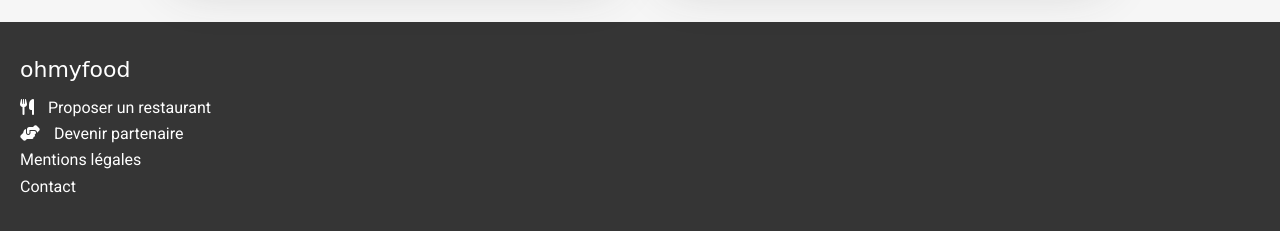
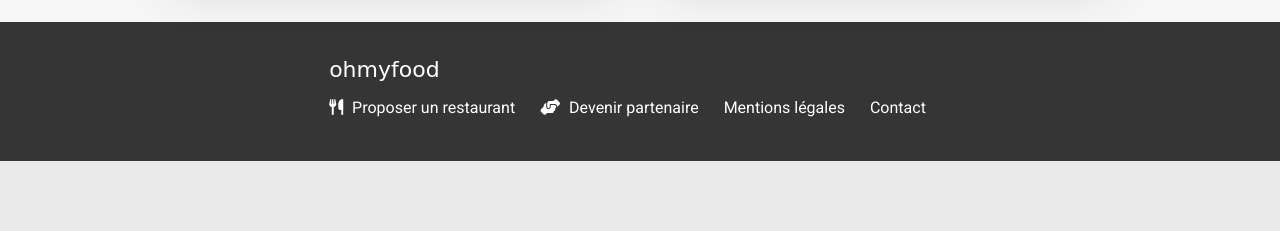
Before and after one commit to P0B0CK/OC_P03_OhMyFood, a website: page index.html in a window 1280 px wide. Shown: the part 1267-1498 px from the top of the page. After the commit the page ends 1428 px from the top, so only its background shows below. Drawn offline with Linux system fonts and the light colour scheme; a web font is replaced by a local one.

Commit message:
Review 6.3
Footer desktop

```diff
--- a/sass/composants/_plates.scss
+++ b/sass/composants/_plates.scss
@@ -91,8 +91,6 @@
 
 }
 
-
-
 .price--align{
     margin-top: 80px;
     margin-right: 20px;
--- a/sass/layout/_footer.scss
+++ b/sass/layout/_footer.scss
@@ -4,22 +4,37 @@
     justify-content: flex-start;
     padding: 20px;
     background-color: $color-blackened;
+    @include desktop{
+        .footer-links{
+            @include maxview;
+        }
+    }
+
     h3{
         font-size: 22px;
     }
     ul{
         padding: 0;
+        @include desktop{
+            display: flex;
+            flex-flow: row wrap;
+            justify-content: space-around;
+        }
     }
+
     li{
         list-style-type: none;
         padding-bottom: 8px;
+        @include desktop{
+            margin-right: 25px;
+        }
     }
     a{
         text-decoration: none;
         font-size: 16px;
         color: white;
         i{
-            padding-right: 10px;
+            padding-right: 5px;
         }
         &:hover{
             color: #9356DC;
```
Also changed, not shown: public/css/style.css, 1 other file.
